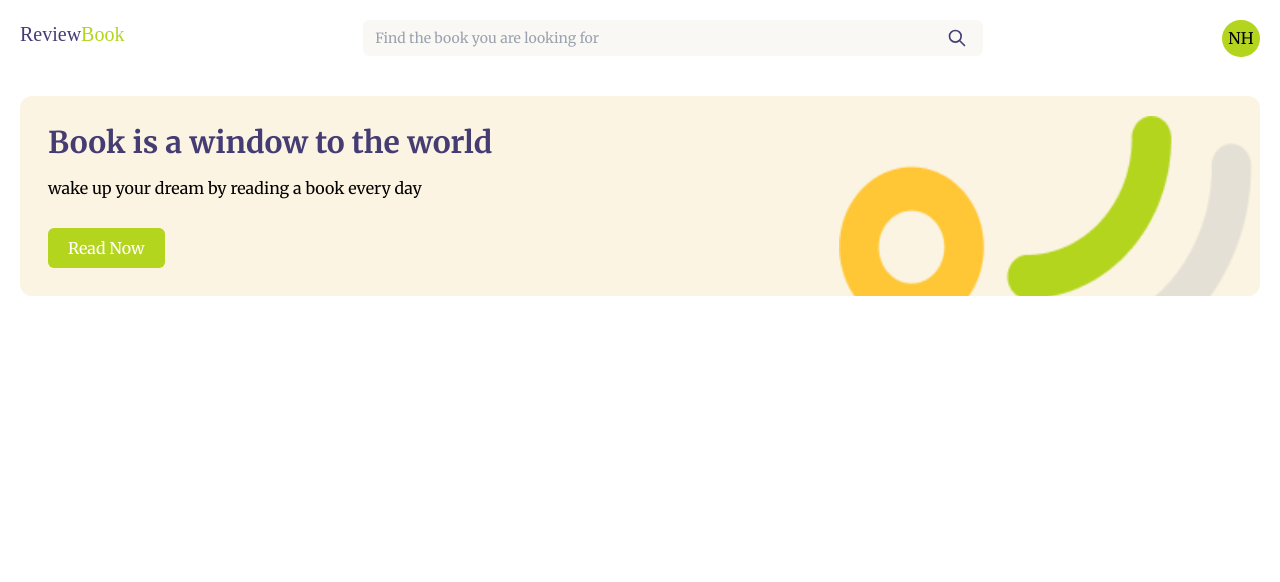
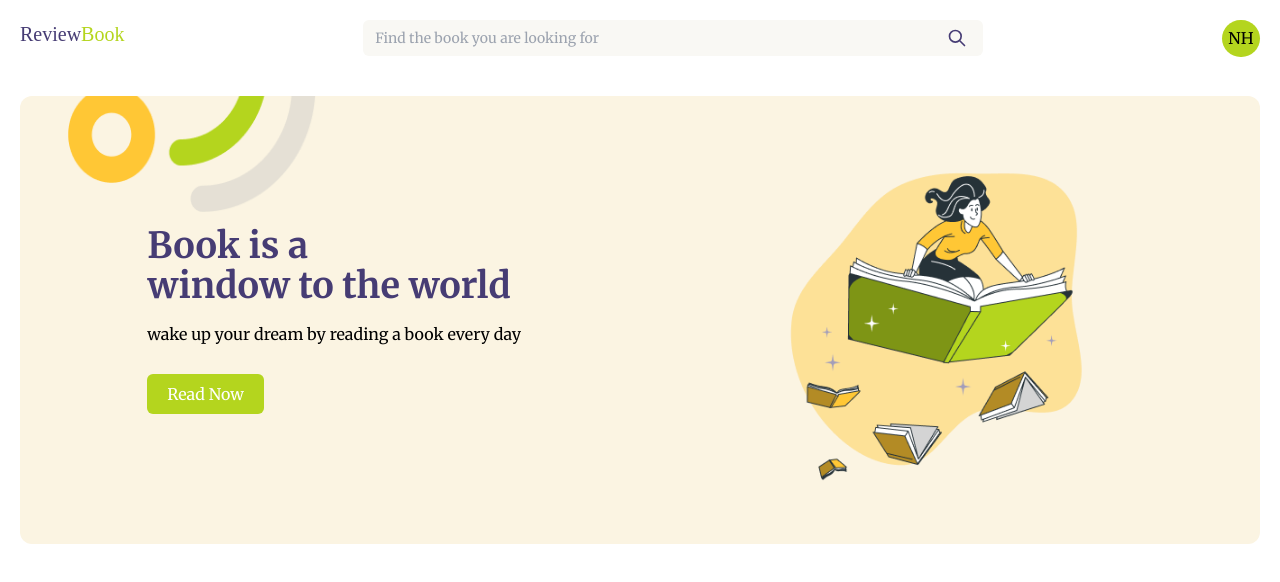
Before and after one commit to nhardiansa/book-review-landing-page, a React (Create React App) app: page / in a window 1280 px wide. Shown: the top 582 px of the page. Built offline with nearby package versions, Linux system fonts and the light colour scheme; a web font is replaced by a local one.

Commit message:
feat: finishing hero section

```diff
--- a/src/components/Hero/index.tsx
+++ b/src/components/Hero/index.tsx
@@ -2,19 +2,24 @@ import React from 'react'
 import { Container } from '../Layout/Container'
 
 import addImage from '../../assets/images/add-element.png'
+import illustration from '../../assets/images/ilustration.png'
 
 export const Hero: React.FC = () => {
   return (
     <Container>
-      <div className='hero-container'>
-        <div className="left-side font-Merriweather bg-primary rounded-xl p-4 md:p-7 relative overflow-hidden">
-          <h2 className='text-secondary2 w-5/6 md:w-2/5 font-bold text-3xl mb-4'>Book is a window to the world</h2>
-          <p className='font-normal w-5/6 md:w-2/4 mb-7'>wake up your dream by reading a book every day</p>
+      <div className='hero-container bg-primary lg:flex justify-around relative items-center rounded-xl overflow-hidden'>
+        <div className="left-side font-Merriweather rounded-xl p-4 md:p-7 z-10">
+          <h2 className='text-secondary2 w-5/6 md:w-2/5 font-bold text-3xl lg:text-4xl mb-4 lg:w-full'>Book is a <br className='hidden lg:block' /> window to the world</h2>
+          <p className='font-normal w-5/6 md:w-2/4 mb-7 lg:w-full'>wake up your dream by reading a book every day</p>
           <button className='bg-secondary py-2 px-5 rounded-md text-white'>
             Read Now
           </button>
-          <img src={addImage} alt="additional" className='absolute w-1/2 md:w-1/3 md:bottom-[-5rem] bottom-[-4rem] right-2' />
+          <img src={addImage} alt="additional" className='absolute w-1/2 lg:hidden md:w-1/3 md:bottom-[-5rem] bottom-[-3rem] right-2' />
         </div>
+        <div className="right-side hidden lg:block w-1/3">
+          <img src={illustration} alt="illustration" className='w-full' />
+        </div>
+        <img src={addImage} alt="additional" className='absolute hidden lg:block w-1/5 top-[-2.5rem] left-[3rem]' />
       </div>
     </Container>
   )
```
